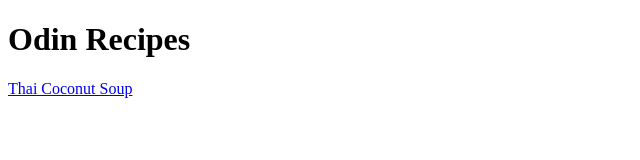
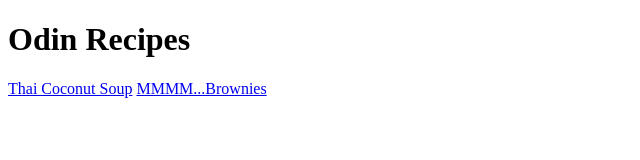
Before and after one commit to Theoretical888/odin-recipes, a plain HTML site: page index.html in a window 1280 px wide. Shown: the whole page, without its empty margins (0-640 px from the left). Drawn offline with Linux system fonts and the light colour scheme.

Commit message:
Add link to brownies recipe

```diff
--- a/index.html
+++ b/index.html
@@ -9,6 +9,7 @@
 <body>
     <h1>Odin Recipes</h1>
     <a href="recipes/thai-coco-soup.html">Thai Coconut Soup</a>
+    <a href="recipes/brownies.html">MMMM...Brownies</a>
 
 </body>
 </html>
```
